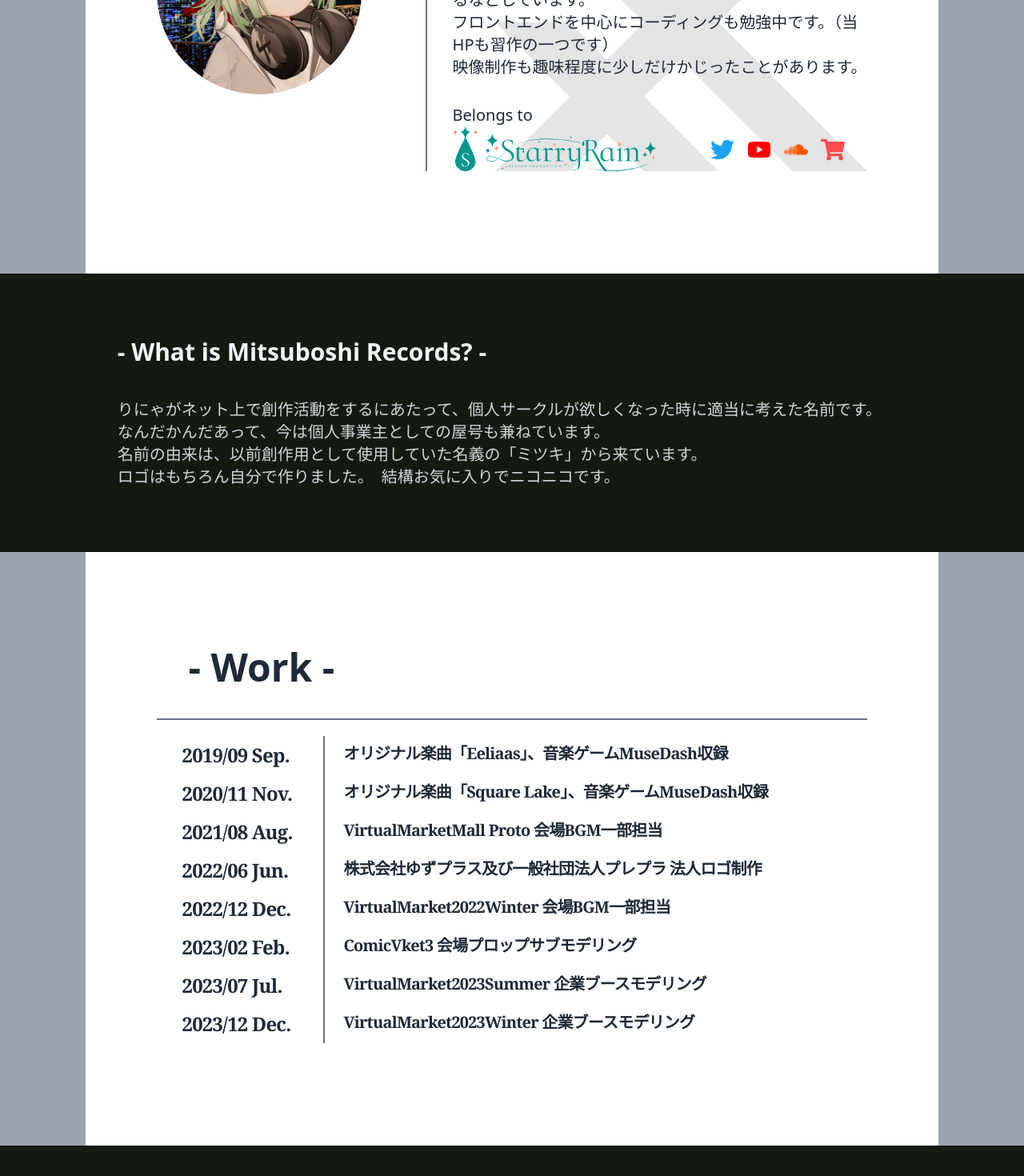
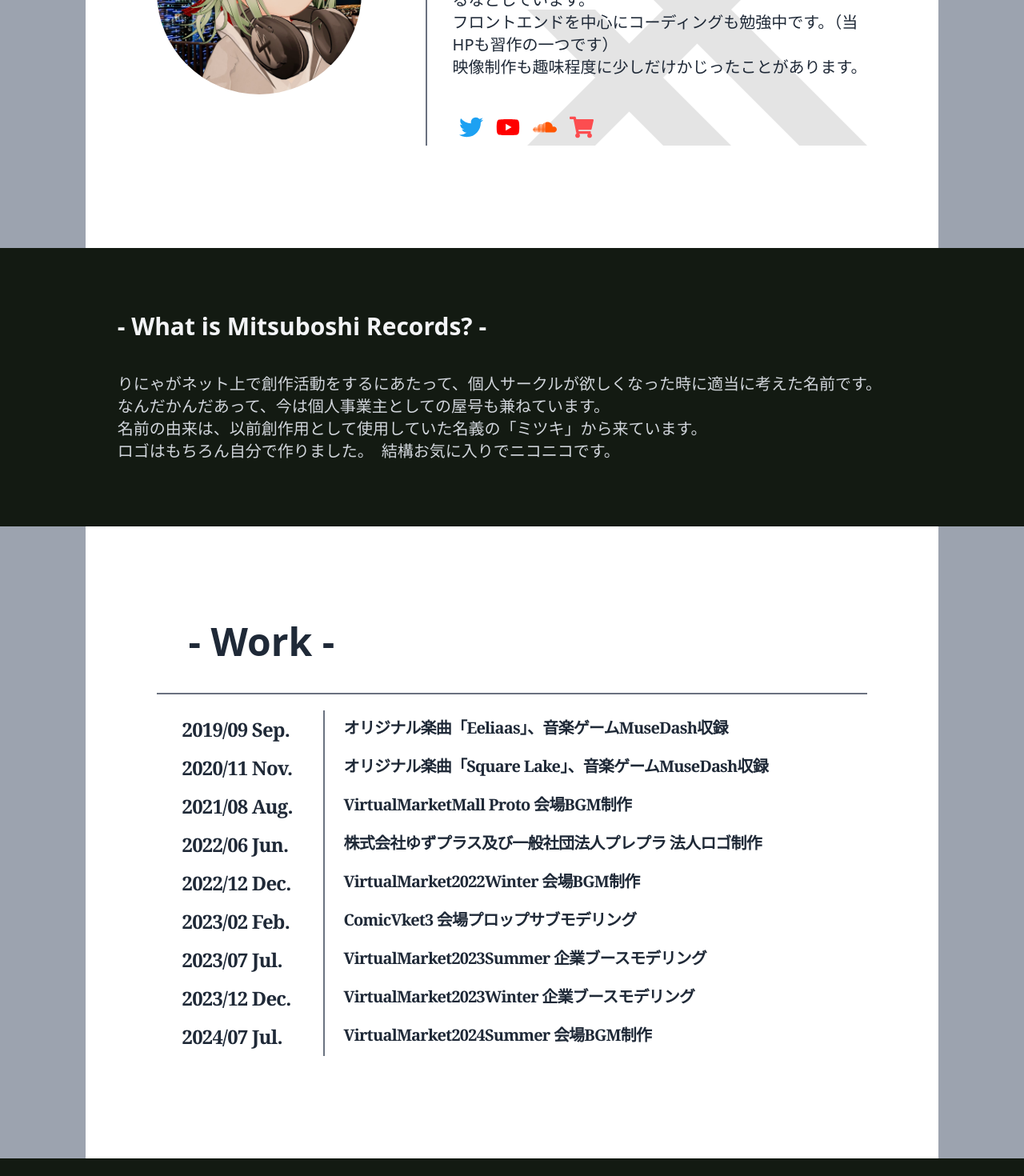
Before and after one commit to RINYA-Mitsuki/RINYA.github.io, a Next.js app: page / in a window 1280 px wide. Shown: the part 1200-2670 px from the top of the page at 80% size. Built offline with nearby package versions, Linux system fonts and the light colour scheme.

Commit message:
StarryRain諸々削除、Work追加

```diff
--- a/src/components/Main.tsx
+++ b/src/components/Main.tsx
@@ -41,9 +41,9 @@ export default function Main() {
                 <p>音楽やロゴデザイン、3Dモデリング等を独学で学び、作るなどしています。</p>
                 <p>フロントエンドを中心にコーディングも勉強中です。（当HPも習作の一つです）</p>
                 <p className="pb-8">映像制作も趣味程度に少しだけかじったことがあります。</p>
-                <p>Belongs to</p>
+                {/*<p>Belongs to</p>*/}
                 <div className="flex justify-between">
-                  <a href="https://starryrain.net/" target="_blank" rel="noreferrer noopener"><img className="h-14" src="/SR_logo.svg" /></a>
+                  {/*<a href="https://starryrain.net/" target="_blank" rel="noreferrer noopener"><img className="h-14" src="/SR_logo.svg" /></a>*/}
                   <div className="flex mt-1.5 mr-5">
                     <a href="https://twitter.com/RINYA_P" title="Twitter" className='m-2'>
                       <FaTwitter size={30} color={"1DA1F2"}/>
--- a/src/components/Work.tsx
+++ b/src/components/Work.tsx
@@ -15,7 +15,7 @@ export default function Work() {
     },
     {
       date: '2021/08 Aug.',
-      summary: 'VirtualMarketMall Proto 会場BGM一部担当',
+      summary: 'VirtualMarketMall Proto 会場BGM制作',
       url: 'https://mall.v-market.work/credit'
     },
     {
@@ -25,7 +25,7 @@ export default function Work() {
     },
     {
       date: '2022/12 Dec.',
-      summary: 'VirtualMarket2022Winter 会場BGM一部担当',
+      summary: 'VirtualMarket2022Winter 会場BGM制作',
       url: 'https://winter2022.vket.com/credit'
     },
     {
@@ -42,6 +42,11 @@ export default function Work() {
       date: '2023/12 Dec.',
       summary: 'VirtualMarket2023Winter 企業ブースモデリング',
       url: 'https://event.vket.com/2023Winter/credit'
+    },
+    {
+      date: '2024/07 Jul.',
+      summary: 'VirtualMarket2024Summer 会場BGM制作',
+      url: 'https://event.vket.com/2024Summer/credit'
     },
   ];
   return (
```
